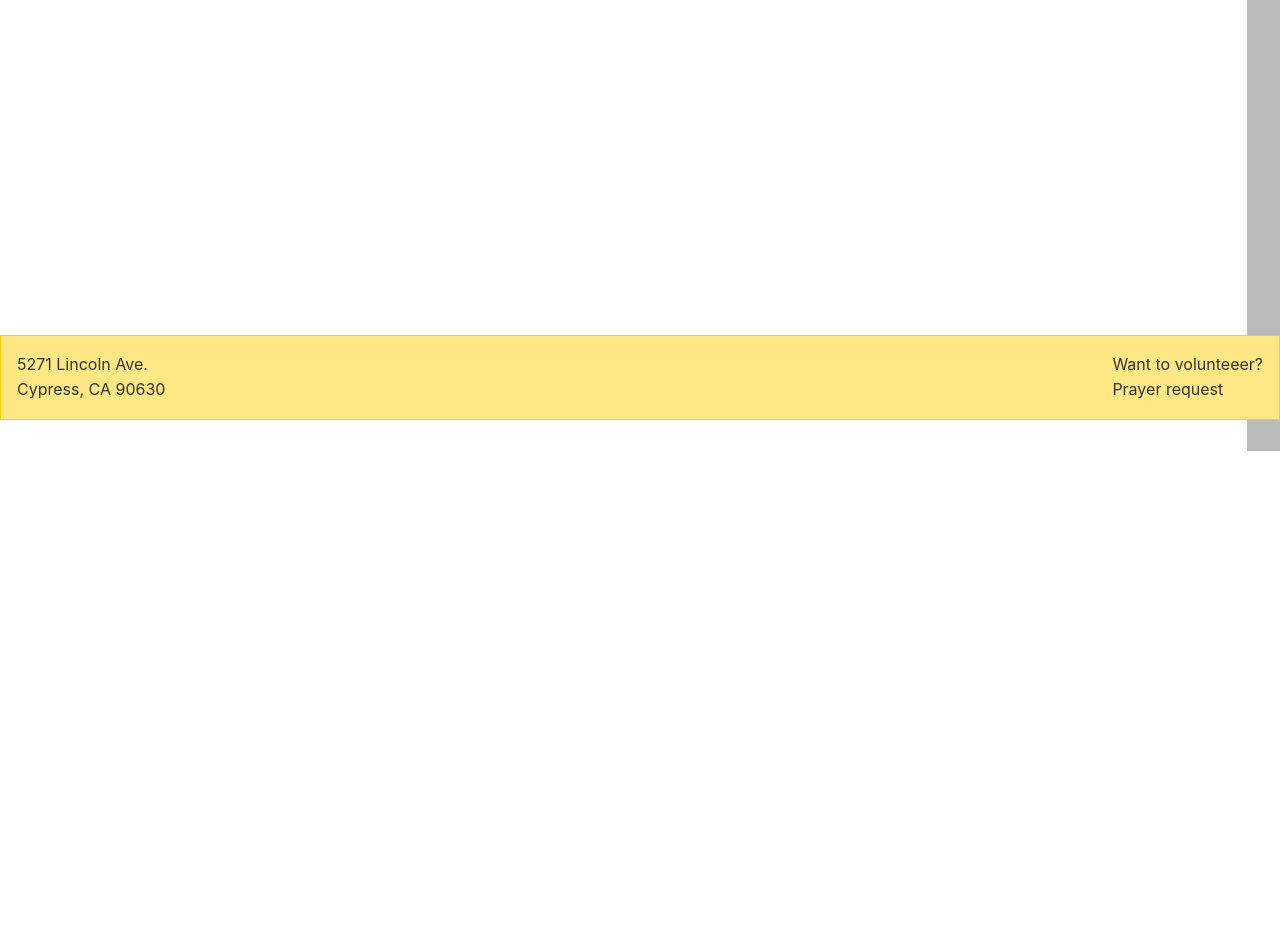
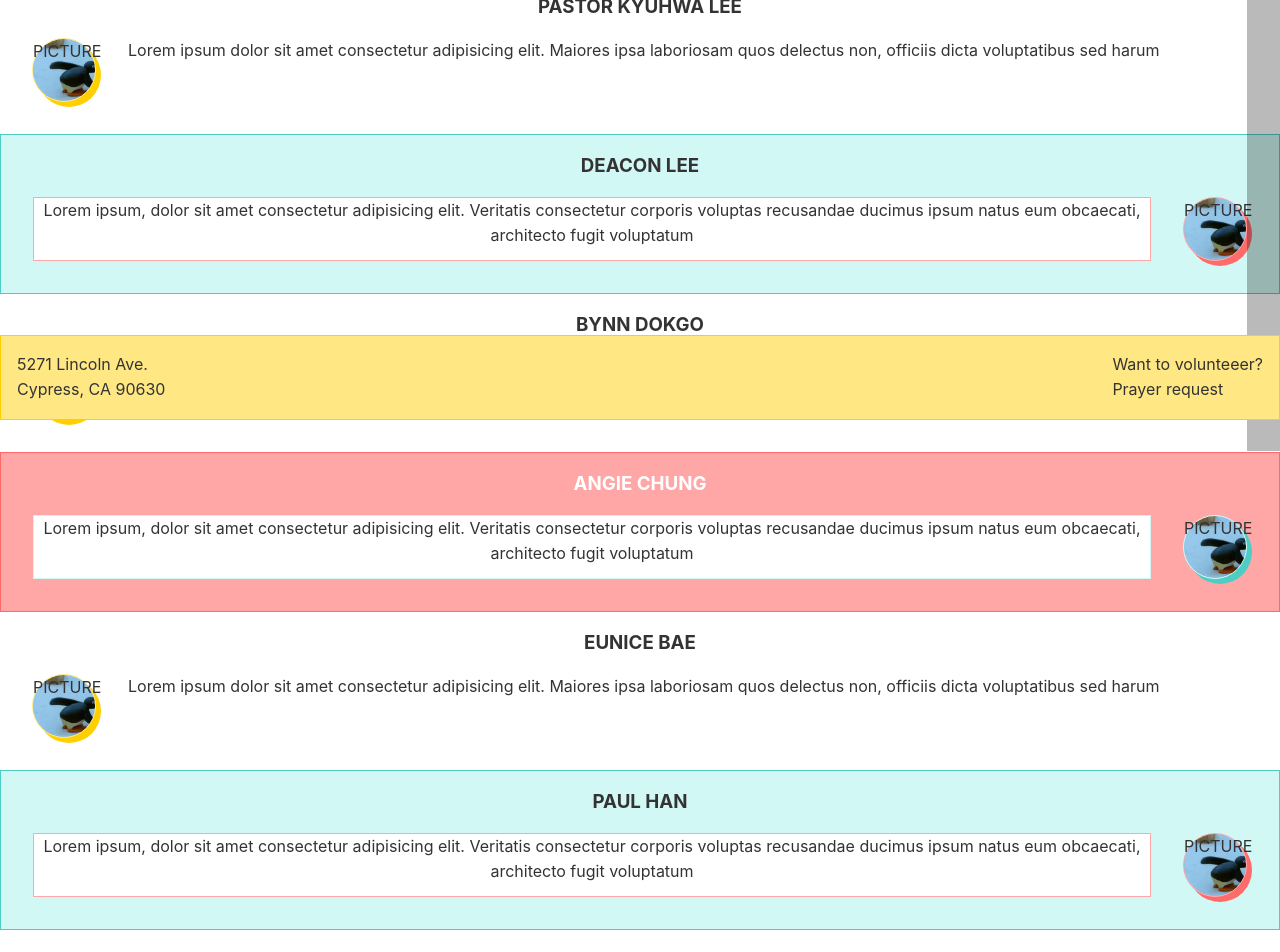
Before and after one commit to GH-KimV/LLCC-CM, a React (Create React App) app: page /team in a window 1280 px wide. Shown: the part 380-1332 px from the top of the page. Before the commit the page ends 800 px from the top, so only its background shows below. Built offline with nearby package versions, Linux system fonts and the light colour scheme; no server answers.

Commit message:
team page

```diff
--- a/src/components/pages/Team.js
+++ b/src/components/pages/Team.js
@@ -1,11 +1,55 @@
-import React from 'react'
+import React from 'react';
 
 const Team = () => {
     return (
-        <div>
-            <p>Meet The Team</p>
-        </div>
-    )
-}
+        <>
+            <div className='pink-container'>
+                <div className="text-box-shadow-teal">MEET THE TEAM!</div>
+            </div>
+            <div className="white-container">
+                <h3>PASTOR KYUHWA LEE</h3>
+                <div className="row">
+                <div className="rnd-pic-yellow">PICTURE</div>
+                <div className="p-container">Lorem ipsum dolor sit amet consectetur adipisicing elit. Maiores ipsa laboriosam quos delectus non, officiis dicta voluptatibus sed harum</div>
+                </div>
+            </div>
+            <div className="teal-container">
+                <h3>DEACON LEE</h3>
+                <div className="row">
+                    <div className="text-box-pink">Lorem ipsum, dolor sit amet consectetur adipisicing elit. Veritatis consectetur corporis voluptas recusandae ducimus ipsum natus eum obcaecati, architecto fugit voluptatum</div>
+                    <div className="rnd-pic-pink">PICTURE</div>
+                </div>
+            </div>
+            <div className="white-container">
+                <h3>BYNN DOKGO</h3>
+                <div className="row">
+                <div className="rnd-pic-yellow">PICTURE</div>
+                <div className="p-container">Lorem ipsum dolor sit amet consectetur adipisicing elit. Maiores ipsa laboriosam quos delectus non, officiis dicta voluptatibus sed harum</div>
+                </div>
+            </div>
+            <div className="pink-container">
+                <h3>ANGIE CHUNG</h3>
+                <div className="row">
+                    <div className="text-box-teal">Lorem ipsum, dolor sit amet consectetur adipisicing elit. Veritatis consectetur corporis voluptas recusandae ducimus ipsum natus eum obcaecati, architecto fugit voluptatum</div>
+                    <div className="rnd-pic-teal">PICTURE</div>
+                </div>
+            </div>
+            <div className="white-container">
+                <h3>EUNICE BAE</h3>
+                <div className="row">
+                <div className="rnd-pic-yellow">PICTURE</div>
+                <div className="p-container">Lorem ipsum dolor sit amet consectetur adipisicing elit. Maiores ipsa laboriosam quos delectus non, officiis dicta voluptatibus sed harum</div>
+                </div>
+            </div>
+            <div className="teal-container">
+                <h3>PAUL HAN</h3>
+                <div className="row">
+                    <div className="text-box-pink">Lorem ipsum, dolor sit amet consectetur adipisicing elit. Veritatis consectetur corporis voluptas recusandae ducimus ipsum natus eum obcaecati, architecto fugit voluptatum</div>
+                    <div className="rnd-pic-pink">PICTURE</div>
+                </div>
+            </div>
+        </>
+    );
+};
 
-export default Team
+export default Team;
```
